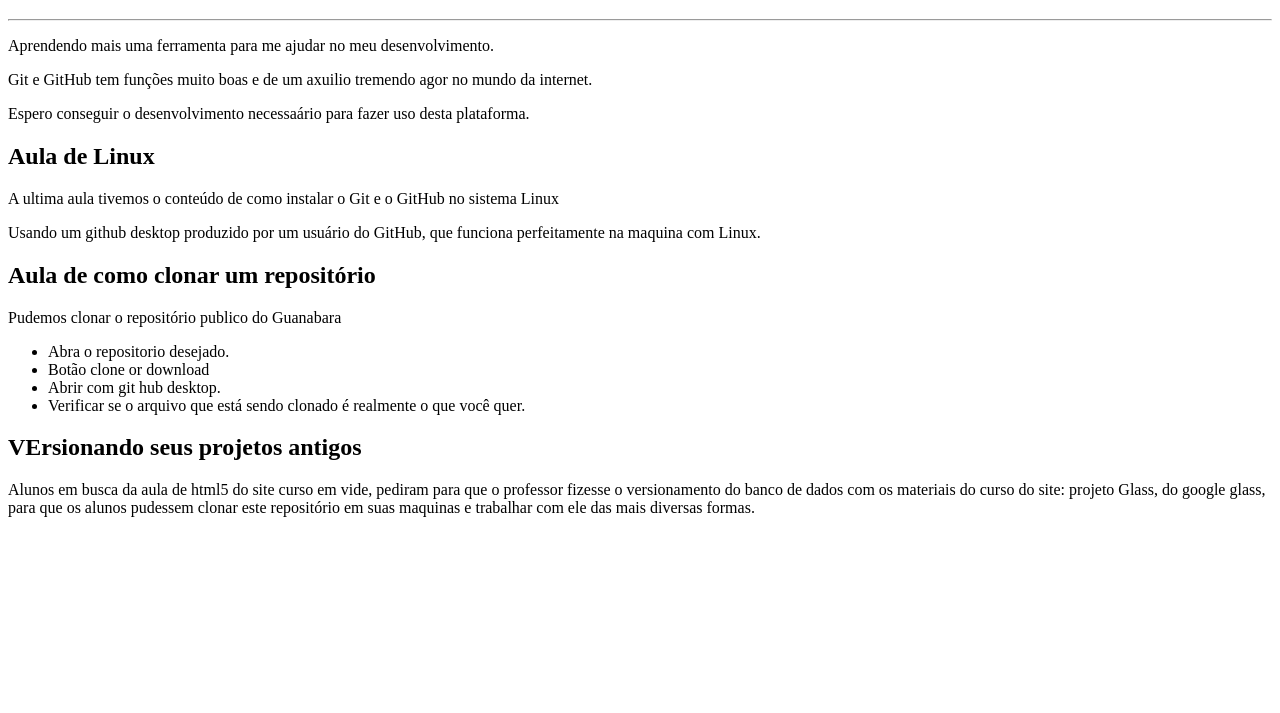
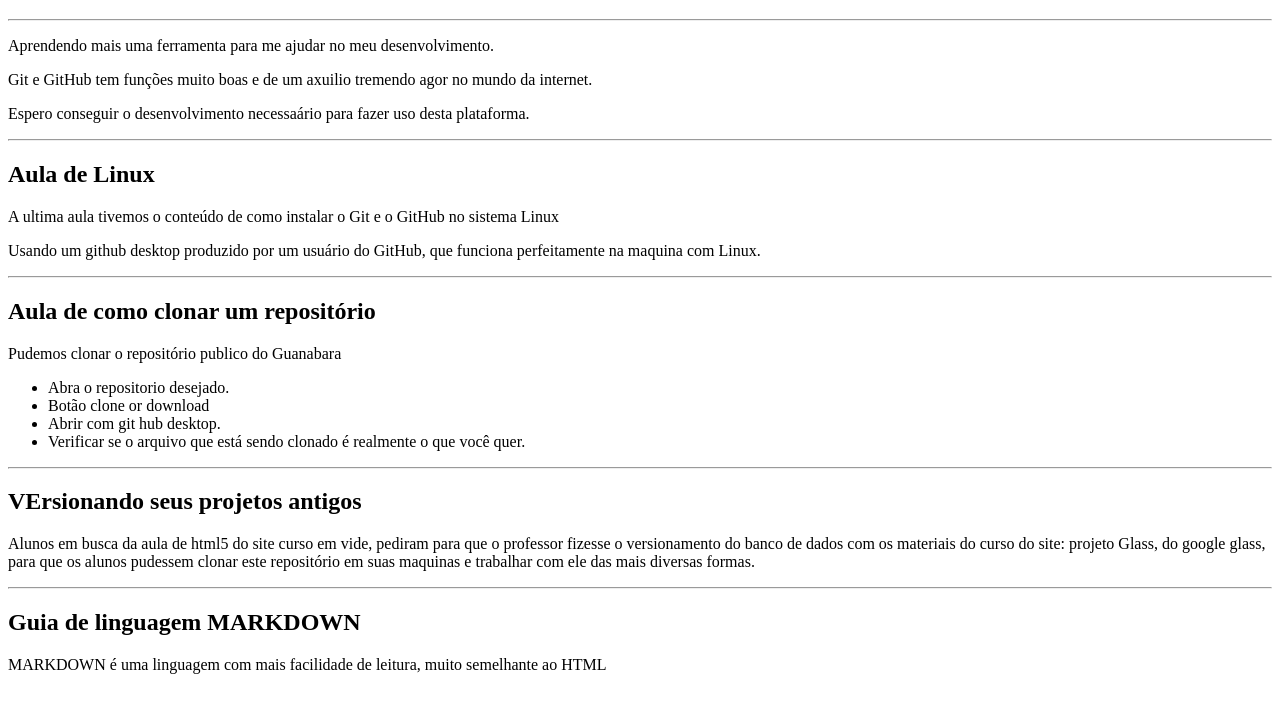
Before and after one commit to AugustoSistideAlmeida/Ol--mundo, a plain HTML site: page Site-exemplo/Index.html in a window 1280 px wide. Shown: the part 61-774 px from the top of the page. Drawn offline with Linux system fonts and the light colour scheme.

Commit message:
Atividade de linguagem de markdown
Aprendizado na aula de linguagem de markdown e como fazer essa programação simples

```diff
--- a/Site-exemplo/Index.html
+++ b/Site-exemplo/Index.html
@@ -12,12 +12,14 @@
     <p>Aprendendo mais uma ferramenta para me ajudar no meu desenvolvimento.</p>
     <p>Git e GitHub tem funções muito boas e de um axuilio tremendo agor no mundo da internet.</p>
     <p>Espero conseguir o desenvolvimento necessaário para fazer uso desta plataforma.</p>
+<hr>
+    <h2>Aula de Linux</h2>
 
-    <h2>Aula de Linux</h2>
     <p>A ultima aula tivemos o conteúdo de como instalar o Git e o GitHub no sistema Linux</p>
     <p>Usando um github desktop produzido por um usuário do GitHub, que funciona perfeitamente na maquina com Linux.</p>
+<hr>
+    <h2>Aula de como clonar um repositório</h2>
 
-    <h2>Aula de como clonar um repositório</h2>
     <p>Pudemos clonar o repositório publico do Guanabara</p>
     <p><ul>
         <li>Abra o repositorio desejado.</li>
@@ -25,8 +27,14 @@
         <li>Abrir com git hub desktop.</li>
         <li>Verificar se o arquivo que está sendo clonado é realmente o que você quer.</li>
     </ul></p>
+<hr>
+    <h2>VErsionando seus projetos antigos</h2>
 
-    <h2>VErsionando seus projetos antigos</h2>
     <p>Alunos em busca da aula de html5 do site curso em vide, pediram para que o professor fizesse o versionamento do banco de dados com os materiais do curso do site: projeto Glass, do google glass, para que os alunos pudessem clonar este repositório em suas maquinas e trabalhar com ele das mais diversas formas.</p>
+<hr>
+    <h2>Guia de linguagem MARKDOWN</h2>
+
+    <p>MARKDOWN é uma linguagem com mais facilidade de leitura, muito semelhante ao HTML </p>
+
 </body>
 </html>
```
